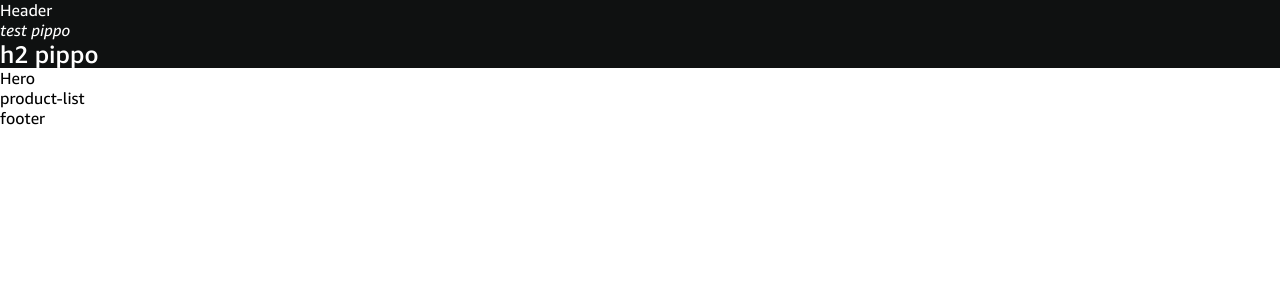
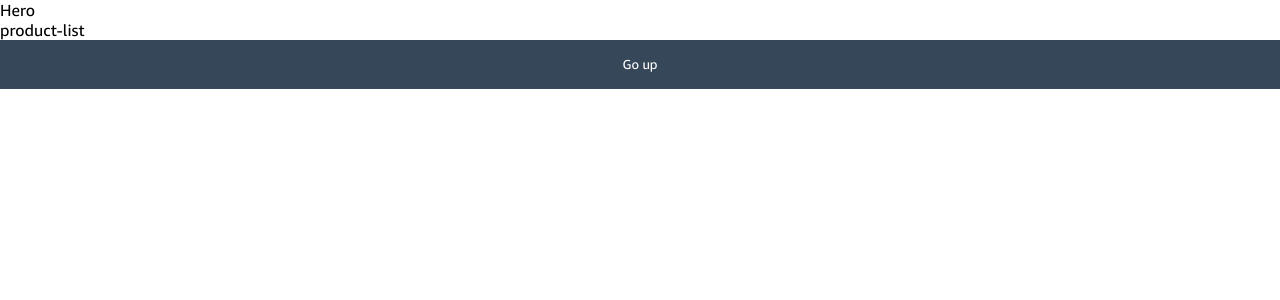
Before and after one commit to dav100ide-red/amazon-clone, a Next.js app: page / in a window 1280 px wide. Shown: the top 300 px of the page. Built offline with nearby package versions, Linux system fonts and the light colour scheme.

Commit message:
[footer] GoUpBtn ok

```diff
--- a/src/app/index.css
+++ b/src/app/index.css
@@ -2,3 +2,5 @@
 @import url("./styles/reset.css");
 
 @import url("./styles/typography.css");
+
+@import url("./styles//buttons.css");
--- /dev/null
+++ b/src/app/styles/buttons.css
@@ -0,0 +1,9 @@
+/*! impostare buttons.css come foglio di stile del componenete <Btn/> quando esisterà  */
+
+.btn {
+    all: unset;
+    text-align: center;
+    cursor: pointer;
+    line-height: 19px;
+    font-size: 13px;
+}
--- /dev/null
+++ b/src/components/footer/footer.module.css
@@ -0,0 +1,2 @@
+.footer {
+}
--- a/src/components/footer/footer.tsx
+++ b/src/components/footer/footer.tsx
@@ -1,3 +1,10 @@
+import style from "./footer.module.css";
+import GoUpBtn from "./go-up-btn";
+
 export default function Footer() {
-    return <footer>footer</footer>;
+    return (
+        <footer className={style.footer}>
+            <GoUpBtn />
+        </footer>
+    );
 }
--- /dev/null
+++ b/src/components/footer/go-up-btn.module.css
@@ -0,0 +1,10 @@
+.goUpBtn {
+    display: block;
+    padding-block: 15px;
+    background-color: var(--primary-200);
+    width: 100%;
+    color: var(--white);
+    &:hover {
+        background-color: var(--primary-100);
+    }
+}
--- /dev/null
+++ b/src/components/footer/go-up-btn.tsx
@@ -0,0 +1,5 @@
+import style from "./go-up-btn.module.css";
+export default function GoUpBtn() {
+    //valutare se usare <Btn/> component qnd verrà sviluppato
+    return <button className={`btn ${style.goUpBtn}`}>Go up</button>;
+}
--- a/src/components/header/header.tsx
+++ b/src/components/header/header.tsx
@@ -1,10 +1,4 @@
 import style from "./header.module.css";
 export default function Header() {
-    return (
-        <header className={style.header}>
-            Header
-            <div className="fst-italic fw-400">test pippo</div>
-            <h2 className="fw-500">h2 pippo</h2>
-        </header>
-    );
+    return <header className={style.header}></header>;
 }
```
Also changed, not shown: package.json (+4 -3 lines), 1 other file (tests, documents, lock files or other folders).
